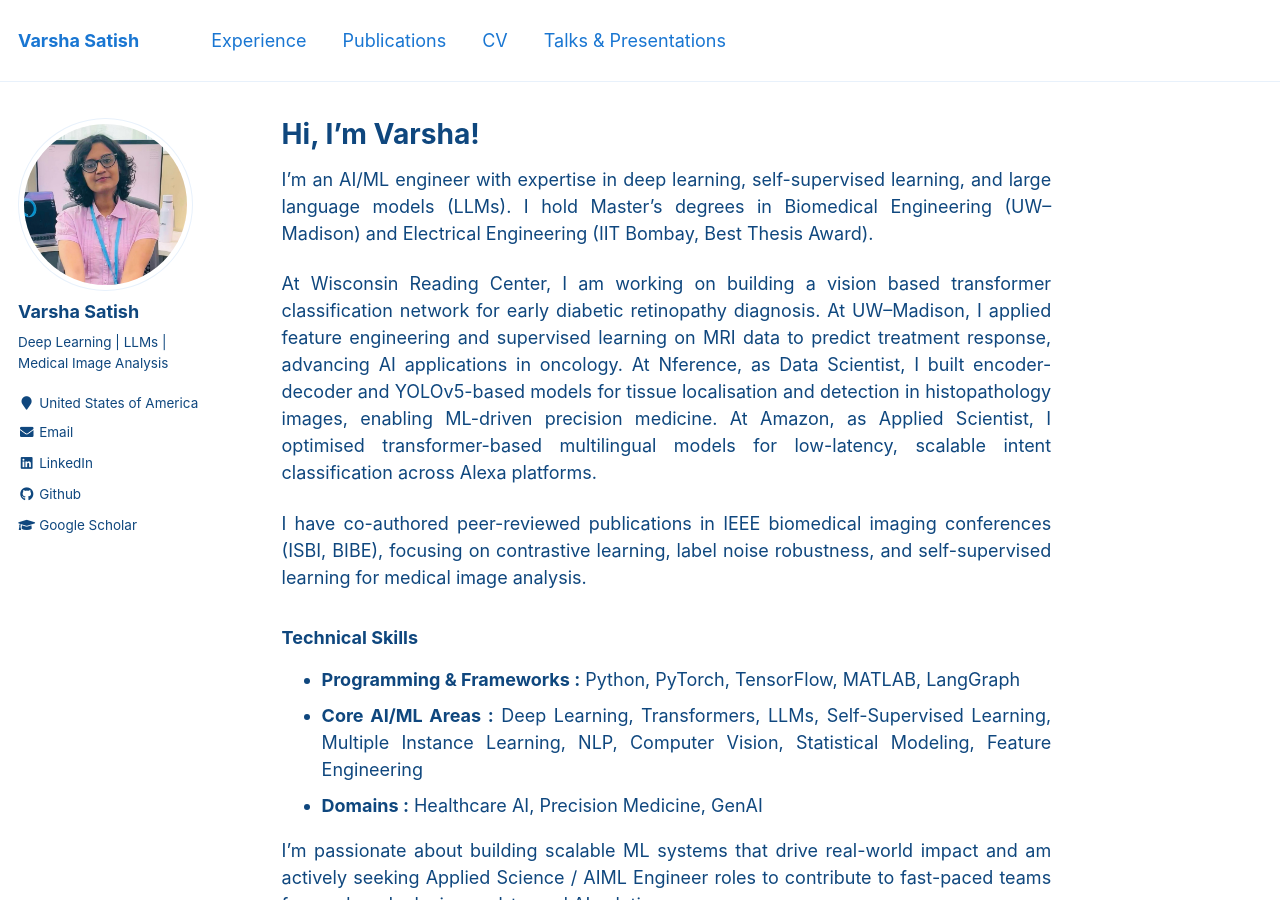
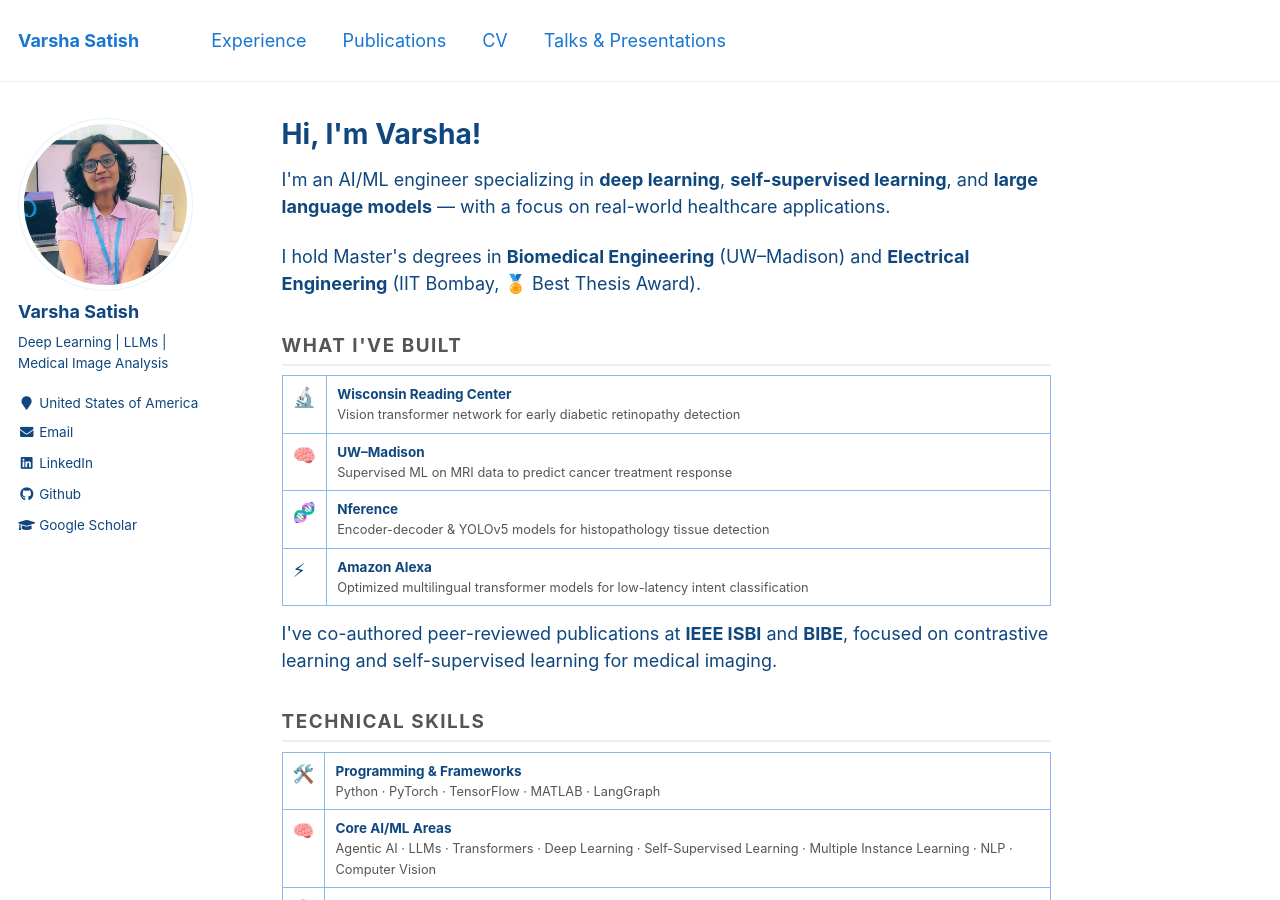
Before and after one commit to VarshaSatish/VarshaSatish.github.io, a Jekyll site: the page built from _pages/about.md, in a window 1280 px wide and 900 px high. Built offline with Jekyll 4.4.1, drawn with Linux system fonts in a browser that asks for light colours; some of the changed text lies outside the part shown.

Commit message:
Update about.md

```diff
--- a/_pages/about.md
+++ b/_pages/about.md
@@ -6,7 +6,7 @@ redirect_from:
   - /about/
   - /about.html
 ---
-<h1>Hi, I’m Varsha!</h1>
+<!-- <h1>Hi, I’m Varsha!</h1>
 <div style='text-align: justify;'> I’m an AI/ML engineer with expertise in deep learning, self-supervised learning, and large language models (LLMs). I hold Master’s degrees in Biomedical Engineering (UW–Madison) and Electrical Engineering (IIT Bombay, Best Thesis Award).
 <p>  </p>
 
@@ -16,9 +16,51 @@ At Wisconsin Reading Center, I am working on building a vision based transformer
 
 <div style='text-align: justify;'>
 I have co-authored peer-reviewed publications in IEEE biomedical imaging conferences (ISBI, BIBE), focusing on contrastive learning, label noise robustness, and self-supervised learning for medical image analysis.
-<p>  </p>
+<p>  </p> -->
 
-<section id="skills">
+
+<h1>Hi, I'm Varsha!</h1>
+
+<p>I'm an AI/ML engineer specializing in <strong>deep learning</strong>, <strong>self-supervised learning</strong>, and <strong>large language models</strong> — with a focus on real-world healthcare applications.</p>
+
+<p>I hold Master's degrees in <strong>Biomedical Engineering</strong> (UW–Madison) and <strong>Electrical Engineering</strong> (IIT Bombay, 🏅 Best Thesis Award).</p>
+
+<h2 style="font-size:1.05em;font-weight:700;text-transform:uppercase;letter-spacing:0.08em;color:#555;border-bottom:2px solid #eee;padding-bottom:6px;margin-top:2em;">What I've Built</h2>
+
+<table>
+  <tr>
+    <td style="font-size:1.4em;padding:8px 10px;vertical-align:top;width:2em;">🔬</td>
+    <td style="padding:8px 10px;vertical-align:top;">
+      <strong>Wisconsin Reading Center</strong><br>
+      <span style="color:#555;font-size:0.95em;">Vision transformer network for early diabetic retinopathy detection</span>
+    </td>
+  </tr>
+  <tr>
+    <td style="font-size:1.4em;padding:8px 10px;vertical-align:top;">🧠</td>
+    <td style="padding:8px 10px;vertical-align:top;">
+      <strong>UW–Madison</strong><br>
+      <span style="color:#555;font-size:0.95em;">Supervised ML on MRI data to predict cancer treatment response</span>
+    </td>
+  </tr>
+  <tr>
+    <td style="font-size:1.4em;padding:8px 10px;vertical-align:top;">🧬</td>
+    <td style="padding:8px 10px;vertical-align:top;">
+      <strong>Nference</strong><br>
+      <span style="color:#555;font-size:0.95em;">Encoder-decoder &amp; YOLOv5 models for histopathology tissue detection</span>
+    </td>
+  </tr>
+  <tr>
+    <td style="font-size:1.4em;padding:8px 10px;vertical-align:top;">⚡</td>
+    <td style="padding:8px 10px;vertical-align:top;">
+      <strong>Amazon Alexa</strong><br>
+      <span style="color:#555;font-size:0.95em;">Optimized multilingual transformer models for low-latency intent classification</span>
+    </td>
+  </tr>
+</table>
+
+<p>I've co-authored peer-reviewed publications at <strong>IEEE ISBI</strong> and <strong>BIBE</strong>, focused on contrastive learning and self-supervised learning for medical imaging.</p>
+
+<!-- <section id="skills">
   <h3>Technical Skills</h3>
   <ul>
     <li>
@@ -31,7 +73,36 @@ I have co-authored peer-reviewed publications in IEEE biomedical imaging confere
       <strong>Domains :</strong> Healthcare AI, Precision Medicine, GenAI
     </li>
   </ul>
-</section>
+</section> -->
 
-<div style='text-align: justify;'> I’m passionate about building scalable ML systems that drive real-world impact and am actively seeking Applied Science / AIML Engineer roles to contribute to fast-paced teams focused on deploying end-to-end AI solutions.
-<p>  </p>
+<h2 style="font-size:1.05em;font-weight:700;text-transform:uppercase;letter-spacing:0.08em;color:#555;border-bottom:2px solid #eee;padding-bottom:6px;margin-top:2em;">Technical Skills</h2>
+
+<table>
+  <tr>
+    <td style="padding:8px 10px;vertical-align:top;width:2em;font-size:1.3em;">🛠️</td>
+    <td style="padding:8px 10px;vertical-align:top;">
+      <strong>Programming &amp; Frameworks</strong><br>
+      <span style="color:#555;font-size:0.95em;">Python · PyTorch · TensorFlow · MATLAB · LangGraph</span>
+    </td>
+  </tr>
+  <tr>
+    <td style="padding:8px 10px;vertical-align:top;font-size:1.3em;">🧠</td>
+    <td style="padding:8px 10px;vertical-align:top;">
+      <strong>Core AI/ML Areas</strong><br>
+      <span style="color:#555;font-size:0.95em;"> Agentic AI · LLMs · Transformers · Deep Learning · Self-Supervised Learning · Multiple Instance Learning · NLP · Computer Vision </span>
+    </td>
+  </tr>
+  <tr>
+    <td style="padding:8px 10px;vertical-align:top;font-size:1.3em;">🏥</td>
+    <td style="padding:8px 10px;vertical-align:top;">
+      <strong>Domains</strong><br>
+      <span style="color:#555;font-size:0.95em;">Healthcare AI · Precision Medicine · Medical Image Analysis</span>
+    </td>
+  </tr>
+</table>
+
+<!-- <div style='text-align: justify;'> I’m passionate about building scalable ML systems that drive real-world impact and am actively seeking Applied Science / AIML Engineer roles to contribute to fast-paced teams focused on deploying end-to-end AI solutions.
+<p>  </p> -->
+📌 <strong>Actively seeking Applied Science / AI-ML Engineer roles.</strong>
+  <a href="mailto:varshasatish14@gmail.com" style="margin-left:6px;color:#494e52;font-weight:600;">Let's connect →</a>
+</div>
```
